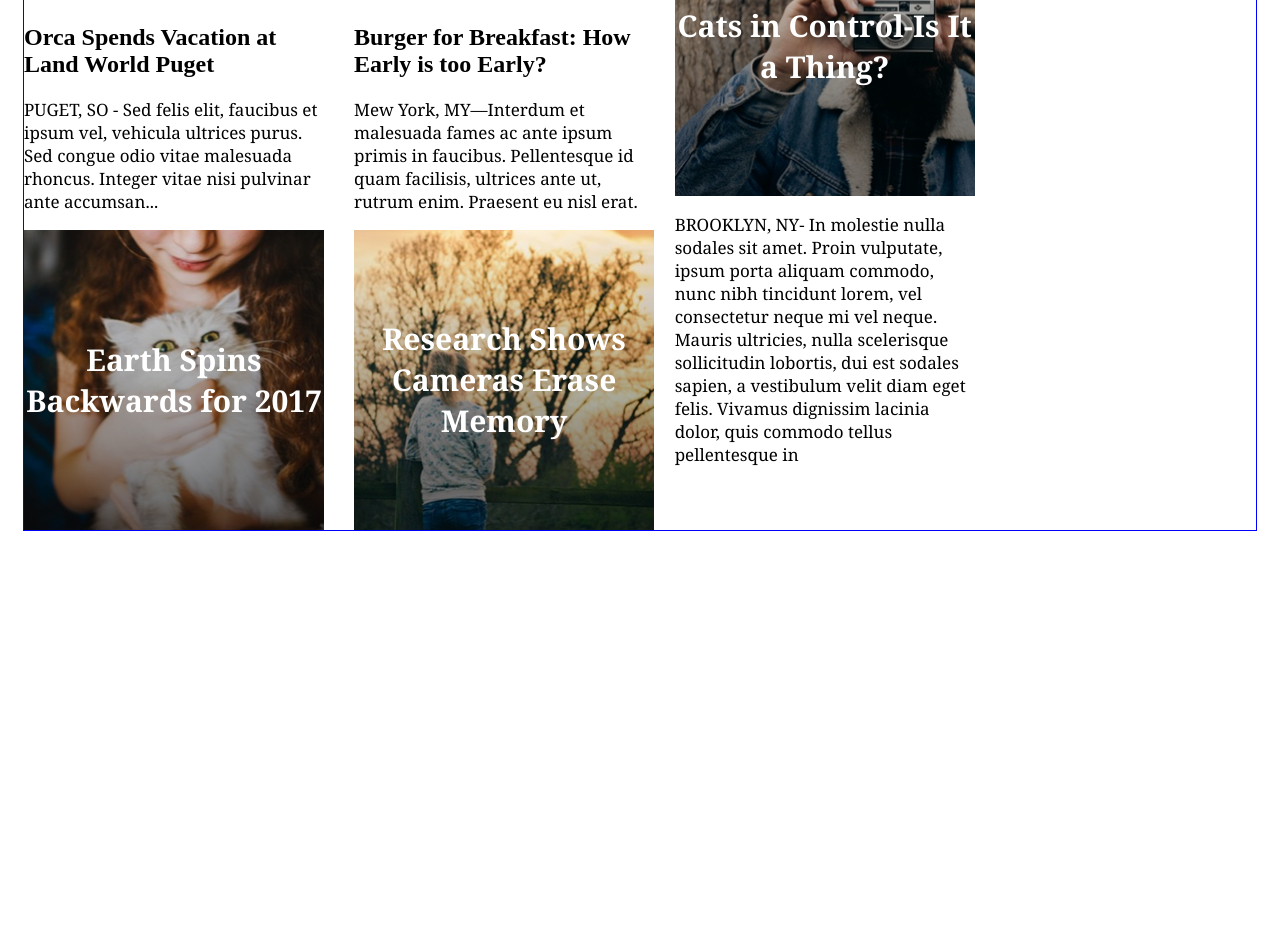
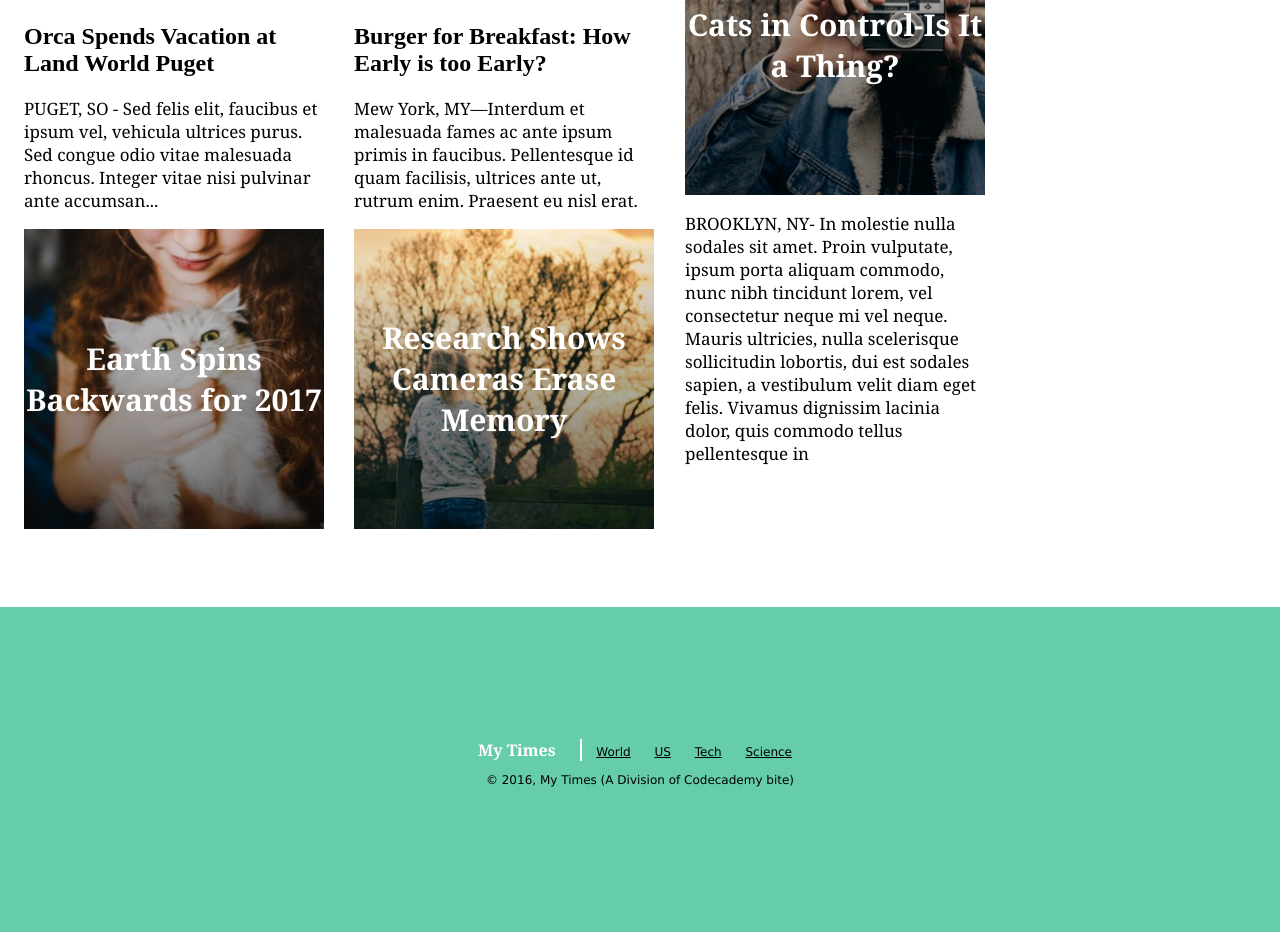
Before and after one commit to 15ambh/MyTimes, a plain HTML site: page index.html in a window 1280 px wide. Shown: the part 700-1632 px from the top of the page. Before the commit the page ends 1309 px from the top, so only its background shows below. Drawn offline with Linux system fonts and the light colour scheme.

Commit message:
Finished, still needs to be checked over.

```diff
--- a/index.html
+++ b/index.html
@@ -87,14 +87,26 @@
           <span>Advertising Internet Online</span> <span>Illustration in Marketing Materials</span>
           <span>Finally a Top Secret Way You Can</span>
         </div>
+      </div>
+    </div>
+    <!--  Footer -->
+    <footer>
+      <div class="info">
+        <div class="title">
+          <span>My Times</span>
+        </div>
+        <div class="nav">
+          <span><a href="#world">World</a></span>
+          <span><a href="#us">US</a></span>
+          <span><a href="#tech">Tech</a></span>
+          <span><a href="#science">Science</a></span>
+        </div>
+      </div>
 
+      <div class="copyright">
+        <p>&copy; 2016, My Times (A Division of Codecademy bite)</p>
       </div>
-    <!--  Footer -->
-      <footer>
+    </footer>
 
-
-      </footer>
-
-    </div>
   </body>
 </html>
--- a/resources/css/style.css
+++ b/resources/css/style.css
@@ -41,7 +41,6 @@ nav
 .nav{
   display: inline-block;
   overflow: visible;
-
 }
 
 .nav span {
@@ -80,12 +79,6 @@ nav
   margin:0 auto 78px auto;
   padding-top: 116px;
   justify-content: space-between;
-
-
-      border-width: 1px;
-      border-style: solid;
-      border-color: blue;
-
 }
 
 
@@ -147,7 +140,6 @@ nav
   color: DimGray;
   padding: 11px 20px;
   border-bottom: 1px solid black;
-
 }
 
 /*images*/
@@ -188,7 +180,6 @@ img.cookie{
   display:flex;
   flex-direction: column;
   width: 300px;
-
 }
 
 .column.small{
@@ -197,4 +188,29 @@ img.cookie{
   width: 240px;
  }
 
-  /* sub_column */
+/* footer */
+
+footer{
+  display: inline-flex;
+  align-items: center;
+  justify-content: center;
+  flex-direction: column;
+  width: 100%;
+  height: 325px;
+  background-color: MediumAquamarine;
+  margin: auto;
+  font-family: Verdana;
+  font-size: 12px;
+}
+.title{
+  display: inline-block;
+  font-family: Georgia;
+  font-size: 16px;
+  font-weight: bold;
+  color: white;
+  padding-right: 25px;
+  border-right: 2px solid white;
+}
+footer .nav span{
+  font-size: 12px;
+}
```
Lines whose indentation alone changed are shown as unchanged.
